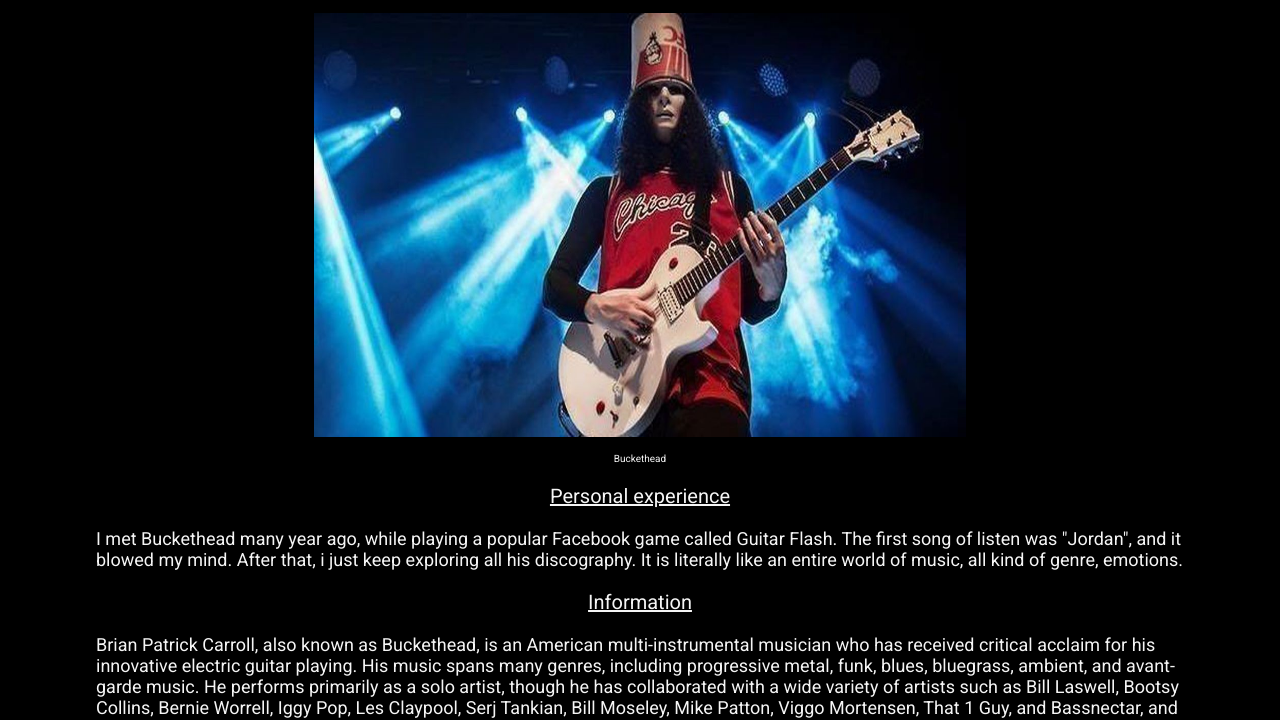
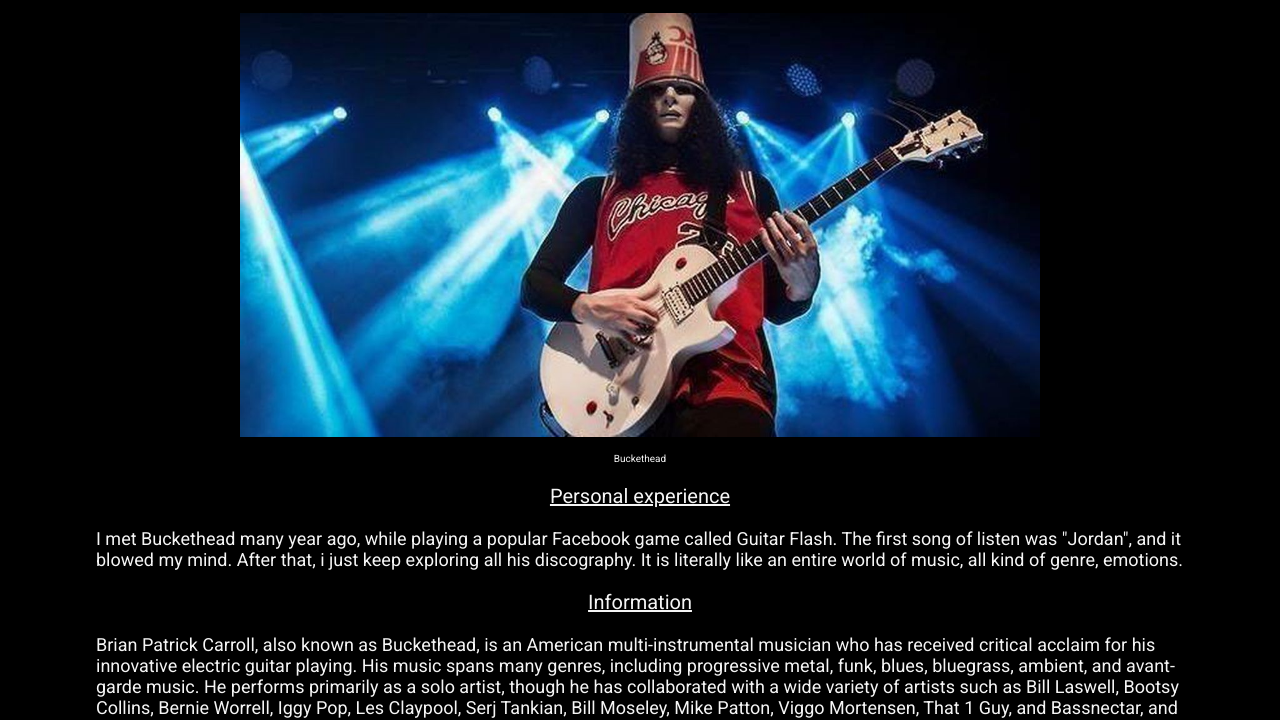
Before and after one commit to IgnacioArmandUgon/FCC1project, a plain HTML site: page index.html in a window 1280 px wide. Shown: the part 72-792 px from the top of the page. Drawn offline with Linux system fonts and the light colour scheme; a web font is replaced by a local one.

Commit message:
Update main.css

```diff
--- a/main.css
+++ b/main.css
@@ -19,13 +19,14 @@
     font-size: 10px;
 }
 #image {
-    width: 800px;
-    height: 424px;
+    width: 100%;
+    height: 52%;
     display: block;
     margin-left: auto;
     margin-right: auto;
     padding: 1em 0;
-    max-width: 60%;
+    max-width: 800px;
+    max-height: 424px;
 }
 #personalXp {
     font-size: 18px;
```
